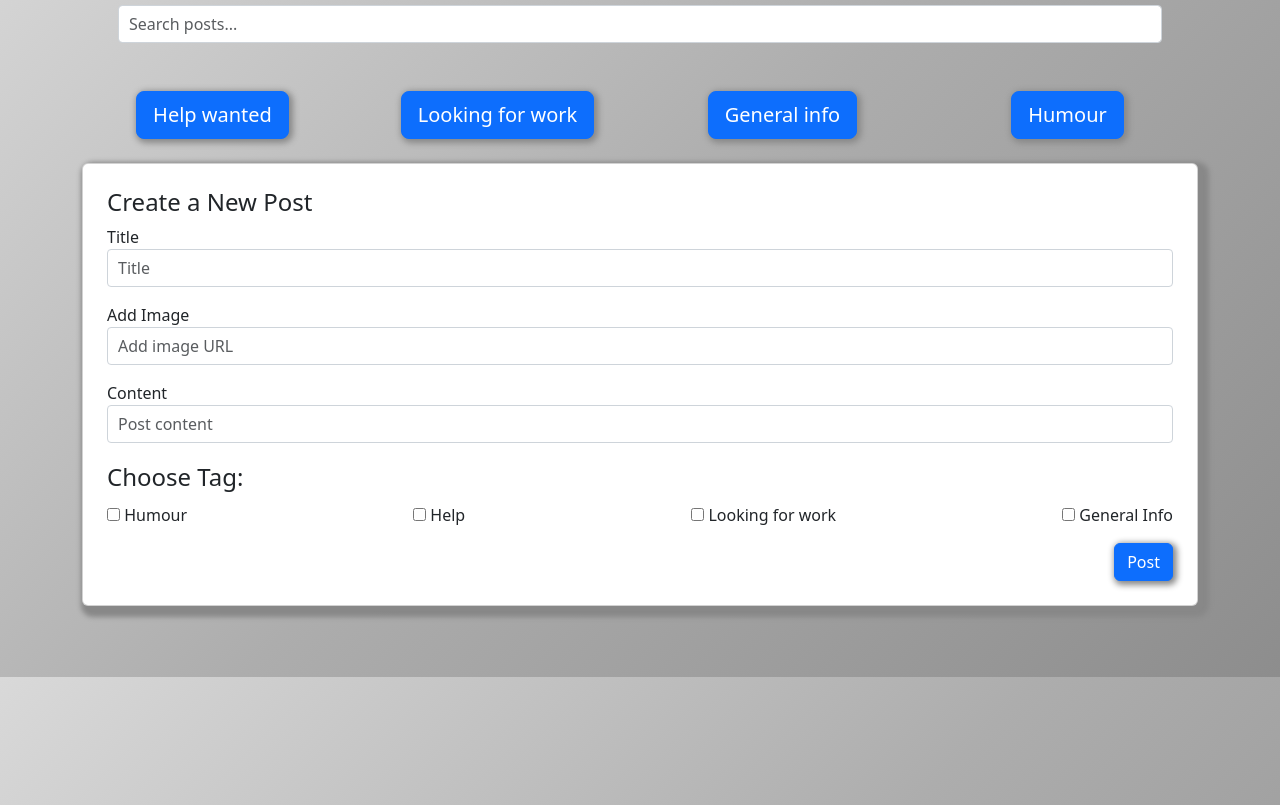
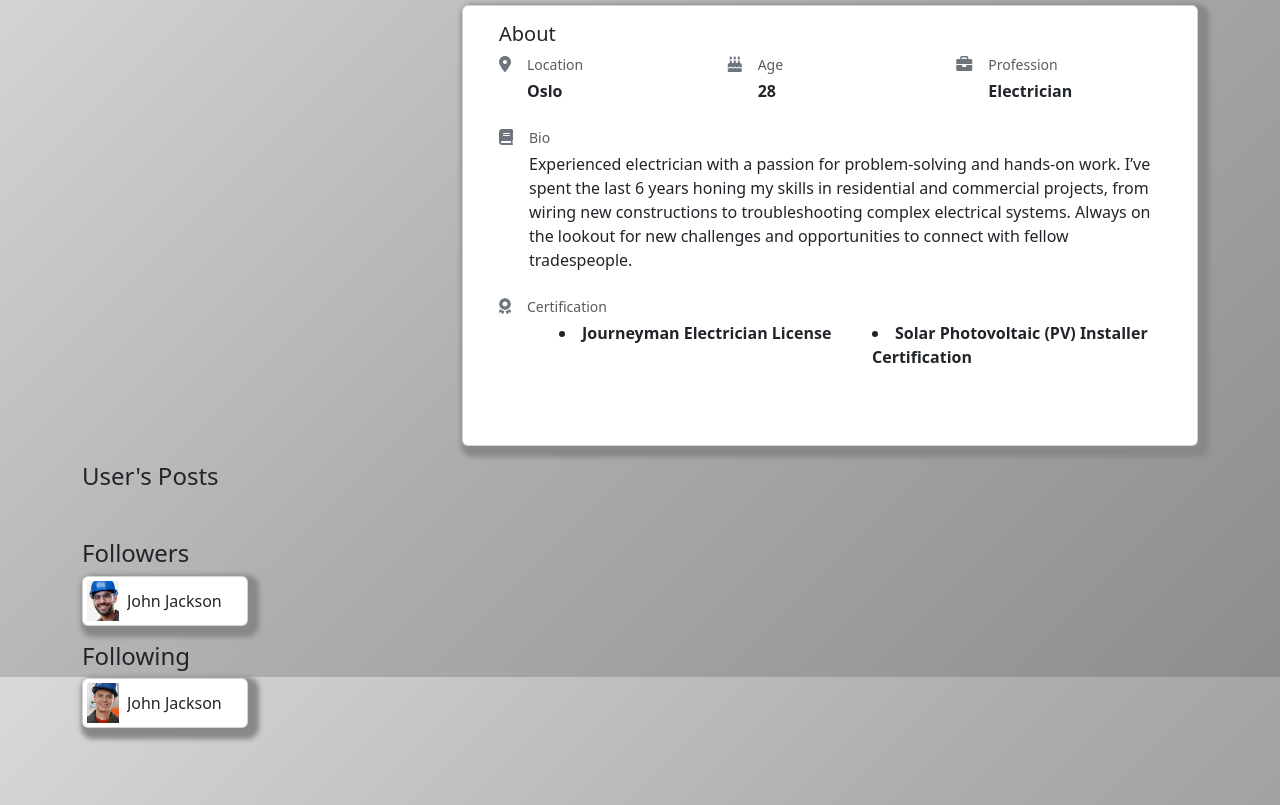
Before and after one commit to JarlErikMathiesen/Frameworks-base, a website with bundled scripts: page profile.html in a window 1280 px wide. Shown: the part 123-928 px from the top of the page. Built offline with nearby package versions, Linux system fonts and the light colour scheme; no server answers.

Commit message:
some more correction of the html..

```diff
--- a/profile.html
+++ b/profile.html
@@ -18,132 +18,126 @@
       rel="stylesheet"
     />
     <link href="dist/css/styles.css" rel="stylesheet" />
-    <script type="module" src="js/feed.js"></script>
-    <title>Feed | Crafty</title>
+    <script type="module" src="js/profile.js"></script>
+    <title>Profile | Crafty</title>
   </head>
   <body>
     <header>
       <nav class="navbar navbar-expand-lg d-flex justify-content-between">
-        <a class="navbar-brand ms-2" href="index.html">Crafty</a>
+        <a class="navbar-brand ms-2" href="feed.html">Crafty</a>
         <div>
+          <a class="navbar-brand menu-items ms-2" href="feed.html">Feed</a>
           <a
             class="navbar-brand menu-items menu-items-active ms-2"
-            href="feed.html"
-            >Feed</a
+            href="profile.html"
           >
-          <a class="navbar-brand menu-items ms-2" href="profile.html">
             Profile
           </a>
         </div>
       </nav>
     </header>
     <main>
-      <h1 class="d-flex justify-content-center">FEED</h1>
+      <h1 class="d-flex justify-content-center">PROFILE</h1>
       <div class="container mt-4">
-        <div class="row m-4">
-          <div class="col-md-12">
-            <input
-              id="search-posts"
-              type="text"
-              class="form-control"
-              placeholder="Search posts..."
-            />
+        <div class="row d-flex align-items-start">
+          <div id="load-profile" class="col-md-4 text-center mb-3"></div>
+          <div
+            class="col-md-8 d-flex justify-content-center align-items-center"
+          >
+            <div class="card card-about mb-3">
+              <div class="card-body">
+                <h5 class="card-title">About</h5>
+                <div class="row">
+                  <div class="d-flex mb-4 col-sm-4">
+                    <i
+                      class="fa-solid fa-location-dot text-secondary me-3 lh-sm"
+                    ></i>
+                    <div>
+                      <p class="mb-1 text-muted small">Location</p>
+                      <p class="mb-0 fw-semibold">Oslo</p>
                     </div>
                   </div>
-
-        <div class="row">
-          <div class="col-md-3 d-flex justify-content-center">
-            <button id="help" class="btn btn-primary btn-lg mt-4 filter-button">
-              Help wanted
-            </button>
-          </div>
-          <div class="col-md-3 d-flex justify-content-center">
-            <button id="work" class="btn btn-primary btn-lg mt-4 filter-button">
-              Looking for work
-            </button>
-          </div>
-          <div class="col-md-3 d-flex justify-content-center">
-            <button id="info" class="btn btn-primary btn-lg mt-4 filter-button">
-              General info
-            </button>
-          </div>
-          <div class="col-md-3 d-flex justify-content-center">
-            <button
-              id="humour"
-              class="btn btn-primary btn-lg mt-4 filter-button"
-            >
-              Humour
-            </button>
+                  <div class="d-flex mb-4 col-sm-4">
+                    <i
+                      class="fa-solid fa-birthday-cake text-secondary me-3 lh-sm"
+                    ></i>
+                    <div>
+                      <p class="mb-1 text-muted small">Age</p>
+                      <p class="mb-0 fw-semibold">28</p>
                     </div>
                   </div>
-
-        <div class="mt-4 mb-4 card p-4">
-          <h4>Create a New Post</h4>
-          <form>
-            <div class="form-group mb-3">
-              <label for="post-title">Title</label>
-              <input
-                id="post-title"
-                type="text"
-                class="form-control"
-                placeholder="Title"
-                required
-              />
+                  <div class="d-flex mb-4 col-sm-4">
+                    <i
+                      class="fa-solid fa-briefcase text-secondary me-3 lh-sm"
+                    ></i>
+                    <div>
+                      <p class="mb-1 text-muted small">Profession</p>
+                      <p class="mb-0 fw-semibold">Electrician</p>
                     </div>
-
-            <div class="form-group mb-3">
-              <label for="post-media">Add Image</label>
-              <input
-                id="post-media"
-                type="text"
-                class="form-control"
-                placeholder="Add image URL"
-                name="upload"
-              />
                   </div>
-
-            <div class="form-group mb-3">
-              <label for="post-content">Content</label>
-              <input
-                id="post-content"
-                type="text"
-                class="form-control"
-                placeholder="Post content"
-                required
-              />
                 </div>
-
-            <fieldset class="mb-3">
-              <legend>Choose Tag:</legend>
-              <div class="d-flex justify-content-between">
+                <div class="d-flex mb-4">
+                  <i class="fa-solid fa-book text-secondary me-3 lh-sm"></i>
                   <div>
-                  <input type="checkbox" id="tag-humour" name="humour" />
-                  <label for="tag-humour">Humour</label>
+                    <p class="mb-1 text-muted small">Bio</p>
+                    <p class="card-text">
+                      Experienced electrician with a passion for problem-solving
+                      and hands-on work. I’ve spent the last 6 years honing my
+                      skills in residential and commercial projects, from wiring
+                      new constructions to troubleshooting complex electrical
+                      systems. Always on the lookout for new challenges and
+                      opportunities to connect with fellow tradespeople.
+                    </p>
+                  </div>
+                </div>
+                <div class="d-flex mb-4 col-12">
+                  <i class="fa-solid fa-award text-secondary me-3 lh-sm"></i>
+                  <div>
+                    <p class="mb-1 text-muted small">Certification</p>
+                    <ul class="row">
+                      <li class="mb-0 fw-semibold col-sm-6">
+                        Journeyman Electrician License
+                      </li>
+                      <li class="mb-0 fw-semibold col-sm-6">
+                        Solar Photovoltaic (PV) Installer Certification
+                      </li>
+                    </ul>
+                  </div>
+                </div>
+              </div>
+            </div>
           </div>
           <div>
-                  <input type="checkbox" id="tag-help" name="help" />
-                  <label for="tag-help">Help</label>
+            <h4>User's Posts</h4>
+            <div id="loadedPosts" class="row m-4"></div>
           </div>
           <div>
-                  <input type="checkbox" id="tag-work" name="work" />
-                  <label for="tag-work">Looking for work</label>
+            <h4>Followers</h4>
+            <div class="row">
+              <div class="col-6 col-sm-4 col-md-3 col-lg-2 mb-3">
+                <div
+                  class="card card-follow d-flex flex-row align-items-center"
+                >
+                  <img src="images/Worker2.jpg" alt="Follower Image" />
+                  <p class="card-text ms-2 text-truncate">John Jackson</p>
+                </div>
+              </div>
+            </div>
           </div>
           <div>
-                  <input type="checkbox" id="tag-info" name="info" />
-                  <label for="tag-info">General Info</label>
+            <h4>Following</h4>
+            <div class="row">
+              <div class="col-6 col-sm-4 col-md-3 col-lg-2 mb-3">
+                <div
+                  class="card card-follow d-flex flex-row align-items-center"
+                >
+                  <img src="images/Worker3.jpg" alt="Worker Image" />
+                  <p class="card-text ms-2 text-truncate">John Jackson</p>
                 </div>
               </div>
-            </fieldset>
-
-            <div class="d-flex justify-content-end">
-              <button id="post-button" type="submit" class="btn btn-primary">
-                Post
-              </button>
             </div>
-          </form>
           </div>
-
-        <div id="loadedPosts"></div>
+        </div>
       </div>
     </main>
   </body>
```
Also changed, not shown: feed.html (+25 -25 lines). Lines whose indentation alone changed are shown as unchanged.
